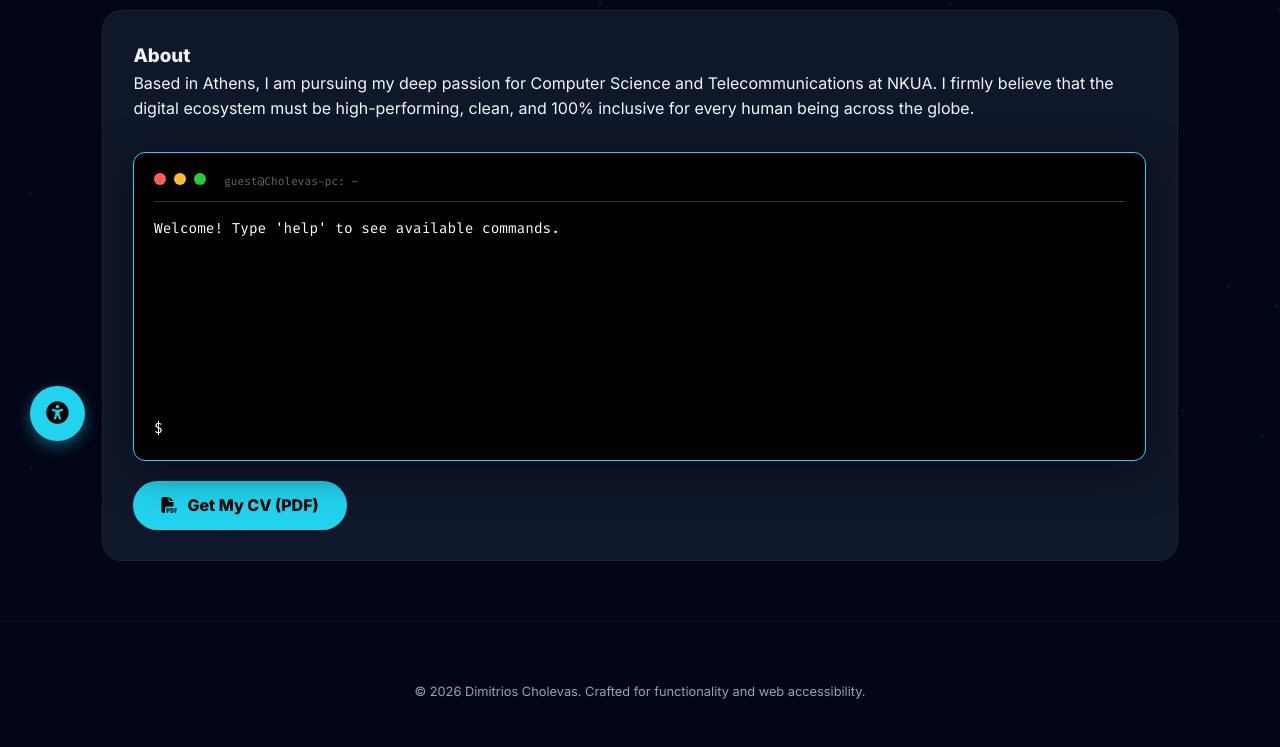
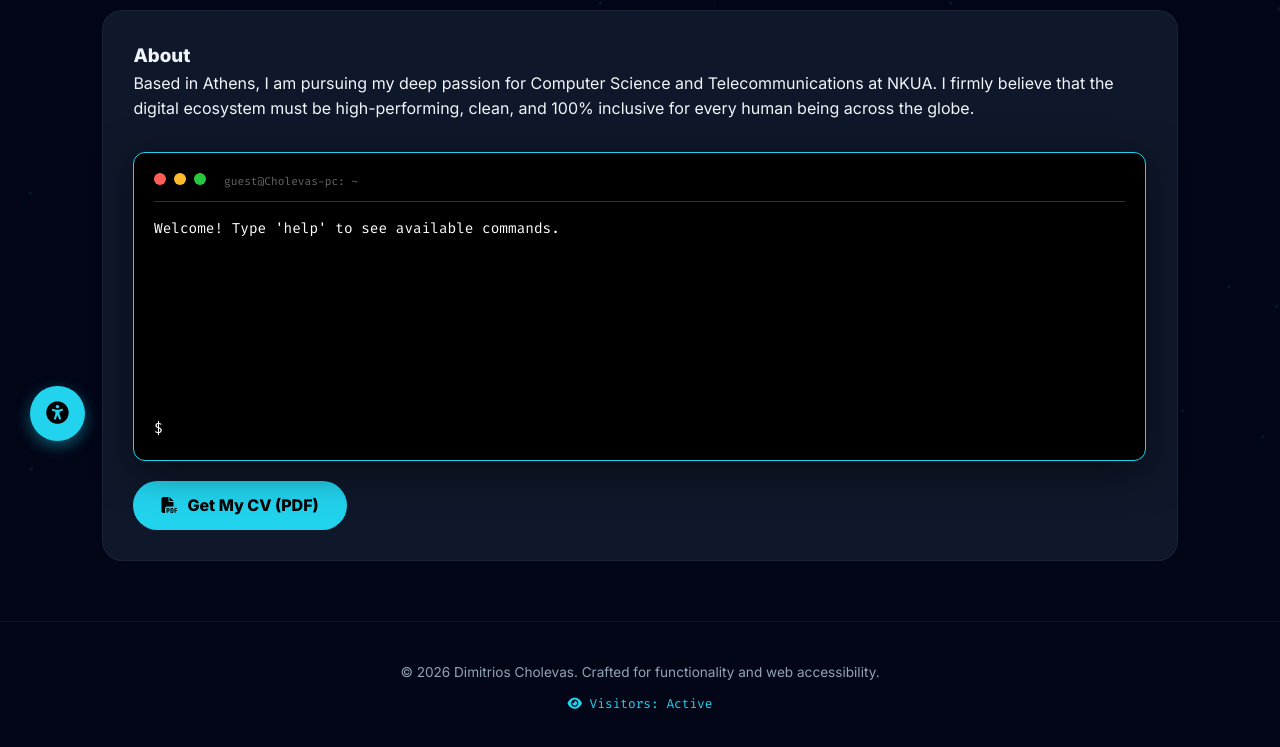
Before and after one commit to holevasdimitrios/holevasdimitrios.github.io, a plain HTML site: page index.html in a window 1280 px wide. Shown: the part 329-1076 px from the top of the page. Drawn offline with nearby package versions, Linux system fonts and the light colour scheme; no server answers.

Commit message:
Update index.html

```diff
--- a/index.html
+++ b/index.html
@@ -1,7 +1,6 @@
 <!DOCTYPE html>
 <html lang="el">
-<head>
-    <meta charset="UTF-8">
+<head>    <meta charset="UTF-8">
     <meta name="viewport" content="width=device-width, initial-scale=1.0">
     <title>Dimitrios Cholevas</title>
 
@@ -113,7 +112,8 @@
         .proj-link { color: var(--primary); text-decoration: none; font-weight: bold; font-family: var(--font-code); display: inline-flex; align-items: center; gap: 5px; margin-top: 15px; transition: 0.2s; }
         .proj-link:hover { color: var(--secondary); text-shadow: 0 0 8px var(--primary); }
 
-        footer { text-align: center; padding: 60px; color: var(--text-dim); border-top: 1px solid rgba(255,255,255,0.05); font-size: 0.8rem; }
+        footer { text-align: center; padding: 40px; color: var(--text-dim); border-top: 1px solid rgba(255,255,255,0.05); font-size: 0.85rem; }
+        .visitor-counter { margin-top: 10px; font-family: var(--font-code); color: var(--primary); font-size: 0.8rem; }
 
         @media (max-width: 900px) {
             nav { flex-direction: column; padding: 10px; height: auto; }
@@ -160,7 +160,7 @@
             <div class="grid">
                 <div class="card" style="grid-column: span 2;">
                     <h3 data-i18n="story_title">About</h3>
-                    <p data-i18n="story_desc">Μεγάλωσα στην πανέμορφη Καλαμπάκα και τα τελευταία 5 χρόνια (από το ακαδημαϊκό έτος 2021-2022) βρίσκομαι στην Αθήνα, κυνηγώντας το πάθος μου για την Πληροφορική στο ΕΚΠΑ. Πιστεύω ακράδαντα ότι ο ψηφιακός κόσμος πρέπει να είναι προσβάσιμος, συμπεριληπτικός και απόλυτα λειτουργικός για όλους τους ανθρώπους, χωρίς κανέναν αποκλεισμό.</p>
+                    <p data-i18n="story_desc">Με έδρα την Αθήνα, σπουδάζω Πληροφορική και Τηλεπικοινωνίες στο ΕΚΠΑ. Πιστεύω ακράδαντα ότι ο ψηφιακός κόσμος πρέπει να είναι προσβάσιμος, συμπεριληπτικός και απόλυτα λειτουργικός για όλους τους ανθρώπους, χωρίς κανέναν αποκλεισμό.</p>
 
                     <div class="terminal" data-aos="zoom-in">
                         <div class="terminal-header">
@@ -214,7 +214,7 @@
                     </a>
                 </div>
                 <div class="card" data-aos="fade-up" data-aos-delay="200">
-                    <span class="card-meta">EPAL KALAMBAKA</span>
+                    <span class="card-meta">EPAL</span>
                     <h3 data-i18n="epal_title">Computer Systems Technician</h3>
                     <p data-i18n="epal_desc">Graduated with a perfect 20/20. Specialized in Information Technology & Infrastructure.</p>
                 </div>
@@ -225,10 +225,10 @@
             <h2 data-i18n="work_title">Career <span class="accent">Milestones</span></h2>
             <div class="grid">
                 <div class="card" data-aos="fade-right">
-                    <span class="card-meta">APR 2026 - JUL 2026</span>
+                    <span class="card-meta">PRESENT</span>
                     <h3 data-i18n="intern_title">IT Infrastructure Intern</h3>
-                    <p data-i18n="intern_loc">Municipality of Kalambaka</p>
-                    <p data-i18n="intern_desc">Διαχείριση και συντήρηση υπολογιστικών υποδομών, έλεγχος λειτουργικού συστήματος, επίλυση προβλημάτων δικτύου και τεχνική υποστήριξη υπηρεσιών του Δήμου.</p>
+                    <p data-i18n="intern_loc">Municipality | Έως Σήμερα</p>
+                    <p data-i18n="intern_desc">Διαχείριση και συντήρηση υπολογιστικών υποδομών, έλεγχος λειτουργικού συστήματος, επίλυση προβλημάτων δικτύου και τεχνική υποστήριξη υπηρεσιών.</p>
                     <div class="tag-container">
                         <span class="tag">Technical Support</span><span class="tag">Sys Admin</span><span class="tag">Networking</span>
                     </div>
@@ -301,6 +301,9 @@
 
     <footer>
         <p>&copy; 2026 Dimitrios Cholevas. Crafted for functionality and web accessibility.</p>
+        <div class="visitor-counter">
+            <i class="fa-solid fa-eye"></i> Visitors: <span id="visit-count">Loading...</span>
+        </div>
     </footer>
 
     <script src="https://cdn.jsdelivr.net/particles.js/2.0.0/particles.min.js"></script>
@@ -332,7 +335,7 @@
                 if (cmd === 'help') response.innerHTML = "Commands: bio, skills, location, clear, win";
                 else if (cmd === 'bio') response.innerHTML = "CS student @ NKUA. Specialized in IT support, networks and digital accessibility.";
                 else if (cmd === 'skills') response.innerHTML = "Python, C, C++, SQL, Linux, Windows, TCP/IP, Advanced Excel.";
-                else if (cmd === 'location') response.innerHTML = "Grew up in Kalambaka. Based in Athens for studies (2021-Present).";
+                else if (cmd === 'location') response.innerHTML = "Based in Athens for studies (2021-Present).";
                 else if (cmd === 'win') {
                     response.innerHTML = "🎉 YOU DISCOVERED THE SECRET CONFETTI CORNER!";
                     confetti();
@@ -359,17 +362,17 @@
                 portfolio_link: "View GitHub Repository",
                 epal_title: "Computer Systems Technician", epal_desc: "Graduated with a perfect 20/20 grade. High focus on application deployment and local IT troubleshooting frameworks.",
                 work_title: "Career Milestones",
-                intern_title: "IT Infrastructure Intern", intern_loc: "Municipality of Kalambaka | Present", intern_desc: "Managing core computing resources, maintaining municipal client systems, local area network equipment configurations, and providing hands-on operational tech support.",
+                intern_title: "IT Infrastructure Intern", intern_loc: "Municipality | Present", intern_desc: "Managing core computing resources, maintaining client systems, local area network equipment configurations, and providing hands-on operational tech support.",
                 erasmus_title: "Erasmus+ Barcelona", erasmus_desc: "Intensive international training mobility program specializing in Mobile Application Development frameworks and modern Digital Marketing strategies.",
                 judge_title: "STEM Judge @ Athens College", judge_desc: "Honored to serve as a scientific committee member and official evaluator for the Greek National Educational Robotics & STEM Competition.",
                 skills_title: "Arsenal & Expertise", prog_title: "Programming Languages", tools_title: "Productivity Tools", lang_title: "Communication Languages", soft_title: "Advanced Matrix Focus",
                 interests_desc: "Core architectural goals targeted towards upcoming graduate research master programs focusing on enterprise high-performance data engineering and complex network infrastructure.",
                 cont_title: "Let's Talk", cv_download: "Get My CV (PDF)",
-                typed_strings: ["IT Infrastructure Specialist.", "Computer Science Student @ NKUA.", "Web Accessibility Advocate."]
+                typed_strings: ["IT Infrastructure Specialist.", "Computer Science Student @ NKUA.", "Systems & Networks Enthusiast."]
             },
             el: {
                 tab_about: "Προφίλ", tab_edu: "Σπουδές", tab_work: "Εμπειρία", tab_skills: "Δεξιότητες", tab_cont: "Επικοινωνία",
-                story_title: "Η Διαδρομή",
+                story_title: "Σχετικά με εμένα",
                 story_desc: "Με έδρα την Αθήνα, σπουδάζω Πληροφορική και Τηλεπικοινωνίες στο ΕΚΠΑ. Πιστεύω ακράδαντα ότι ο ψηφιακός κόσμος πρέπει να είναι προσβάσιμος, συμπεριληπτικός και απόλυτα λειτουργικός για όλους τους ανθρώπους, χωρίς κανέναν αποκλεισμό.",
                 edu_title: "Σπουδές & Επάρκεια",
                 edu_uni: "Εθνικό & Καποδιστριακό Πανεπιστήμιο Αθηνών", edu_desc: "Πτυχίο Πληροφορικής & Τηλεπικοινωνιών. Εστίαση σε Δίκτυα Υπολογιστών, Λειτουργικά Συστήματα, Προγραμματισμό Συστήματος και Δομές Δεδομένων.",
@@ -378,13 +381,13 @@
                 portfolio_link: "Προβολή στο GitHub",
                 epal_title: "Τεχνικός Συστημάτων", epal_desc: "Απολυτήριο με βαθμό 20/20. Εξειδίκευση σε υποδομές IT και Τεχνικός Εφαρμογών Πληροφορικής.",
                 work_title: "Επαγγελματική Πορεία",
-                intern_title: "Πρακτική Άσκηση: IT Support & Υποδομές", intern_loc: "Δήμος Καλαμπάκας | Έως Σήμερα", intern_desc: "Ανάπτυξη δεξιοτήτων τεχνικής υποστήριξης, διαχείριση και συντήρηση υπολογιστικών υποδομών, έλεγχος λειτουργικού συστήματος και διαχείριση δικτυακού εξοπλισμού και υπηρεσιών.",
+                intern_title: "Πρακτική Άσκηση: IT Support & Υποδομές", intern_loc: "Δήμος | Έως Σήμερα", intern_desc: "Ανάπτυξη δεξιοτήτων τεχνικής υποστήριξης, διαχείριση και συντήρηση υπολογιστικών υποδομών, έλεγχος λειτουργικού συστήματος και διαχείριση δικτυακού εξοπλισμού και υπηρεσιών.",
                 erasmus_title: "Erasmus+ Βαρκελώνη", erasmus_desc: "Διεθνές πρόγραμμα κινητότητας με αντικείμενο το Mobile Application Development και τις στρατηγικές Digital Marketing στην Ισπανία.",
                 judge_title: "Κριτής STEM", judge_desc: "Μέλος της Επιστημονικής Επιτροπής και Κριτής στον Τελικό Πανελλήνιο Διαγωνισμό STEM και Εκπαιδευτικής Ρομποτικής στο Κολλέγιο Αθηνών (Μάρτιος 2023).",
                 skills_title: "Δεξιότητες", prog_title: "Γλώσσες Προγραμματισμού", tools_title: "Ψηφιακά Εργαλεία", lang_title: "Γλώσσες", soft_title: "Ερευνητικά & Μεταπτυχιακά Ενδιαφέροντα",
                 interests_desc: "Ενδιαφέρον για εξειδίκευση σε προχωρημένα συστήματα διαχείρισης δεδομένων (Data Management), δίκτυα επόμενης γενιάς, τηλεπικοινωνιακές δομές και μηχανική υπολογιστών.",
                 cont_title: "Επικοινωνία", cv_download: "Κατέβασε το CV (PDF)",
-                typed_strings: ["Λάτρης της Προσβασιμότητας.", "Φοιτητής Πληροφορικής ΕΚΠΑ.", "IT Support & Υποδομές."]
+                typed_strings: ["IT Infrastructure Specialist.", "Φοιτητής Πληροφορικής ΕΚΠΑ.", "IT Support & Υποδομές."]
             }
         };
 
@@ -438,6 +441,17 @@
 
         updateContent();
         document.getElementById('emailBtn').addEventListener('click', () => confetti());
+
+        // Visitor Counter Integration (Using CountAPI / Free hit counter)
+        fetch('https://api.countapi.xyz/hit/holevasdimitrios.github.io/visits')
+            .then(res => res.json())
+            .then(data => {
+                document.getElementById('visit-count').innerText = data.value;
+            })
+            .catch(err => {
+                // Fallback ετυμηγορία σε περίπτωση που το API αργήσει
+                document.getElementById('visit-count').innerText = 'Active';
+            });
     </script>
 </body>
 </html>
```
